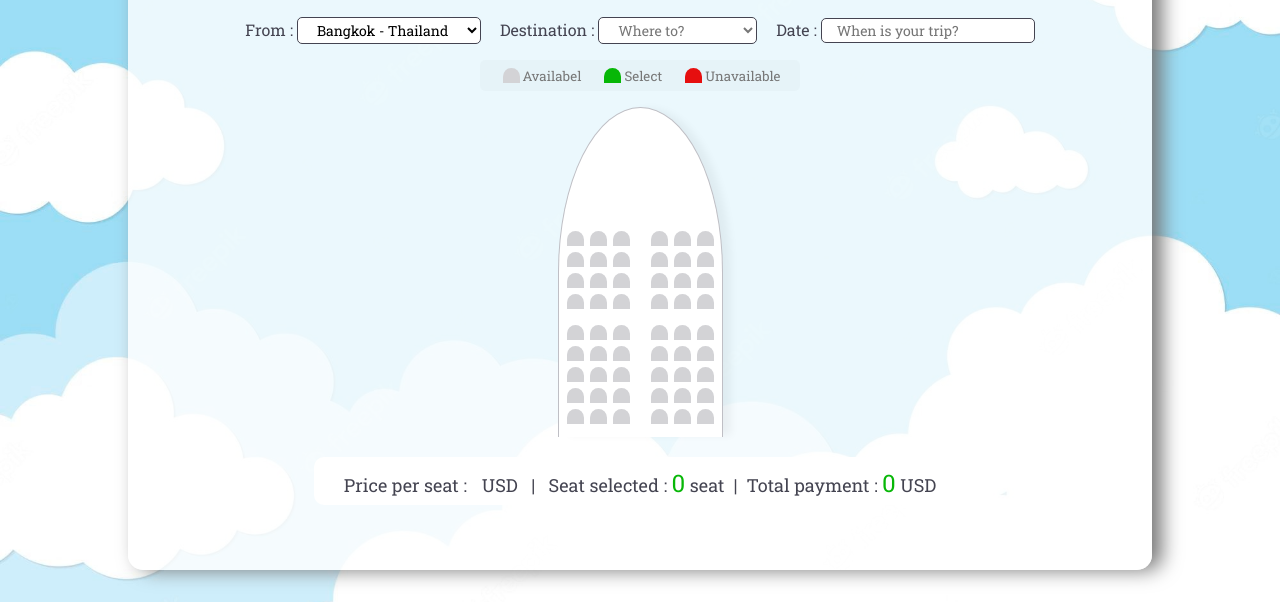
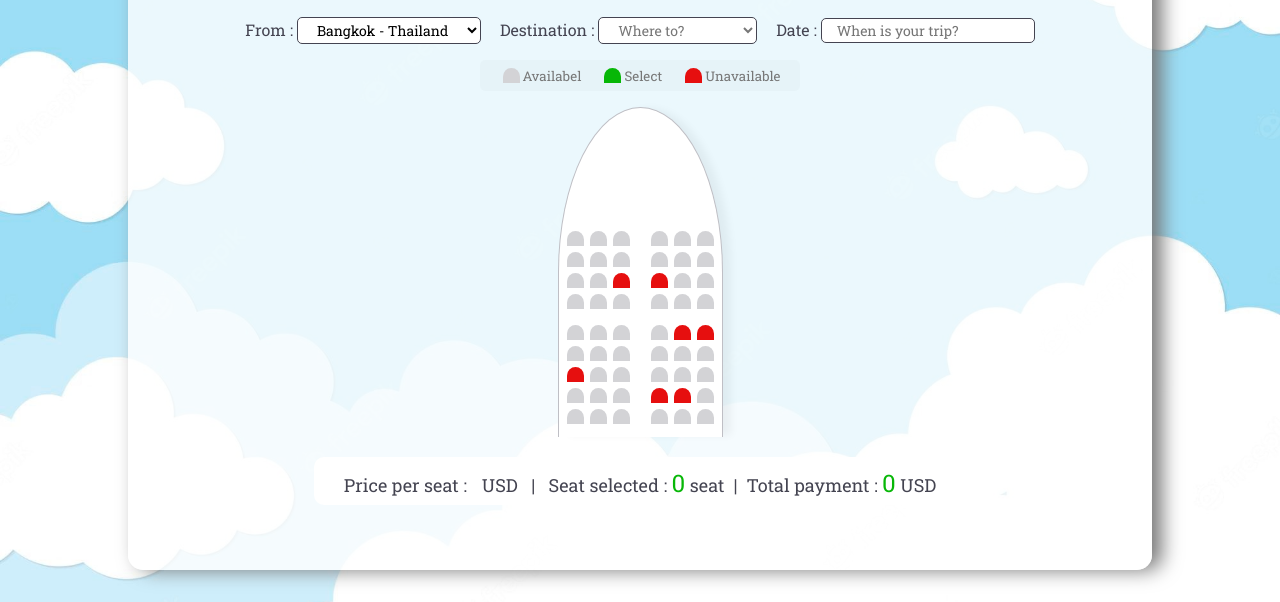
Before and after one commit to BONO-world/Flight-Seat-Booking, a plain HTML site: page index.html in a window 1280 px wide. Shown: the part 198-800 px from the top of the page. Drawn offline with Linux system fonts and the light colour scheme; a web font is replaced by a local one.

Commit message:
Update index.html

```diff
--- a/index.html
+++ b/index.html
@@ -63,8 +63,8 @@
             <div class="row">
                 <div class="seat"></div>
                 <div class="seat"></div>
-                <div class="seat occupied"></div>
-                <div class="seat occupied"></div>
+                <div class="seat occupited"></div>
+                <div class="seat occupited"></div>
                 <div class="seat"></div>
                 <div class="seat"></div>
             </div>
@@ -81,8 +81,8 @@
                 <div class="seat"></div>
                 <div class="seat"></div>
                 <div class="seat"></div>
-                <div class="seat"></div>
-                <div class="seat"></div>
+                <div class="seat occupited"></div>
+                <div class="seat occupited"></div>
             </div>
             <div class="row">
                 <div class="seat"></div>
@@ -93,7 +93,7 @@
                 <div class="seat"></div>
             </div>
             <div class="row">
-                <div class="seat"></div>
+                <div class="seat occupited"></div>
                 <div class="seat"></div>
                 <div class="seat"></div>
                 <div class="seat"></div>
@@ -104,8 +104,8 @@
                 <div class="seat"></div>
                 <div class="seat"></div>
                 <div class="seat"></div>
-                <div class="seat"></div>
-                <div class="seat"></div>
+                <div class="seat occupited"></div>
+                <div class="seat occupited"></div>
                 <div class="seat"></div>
             </div>
             <div class="row">
```
